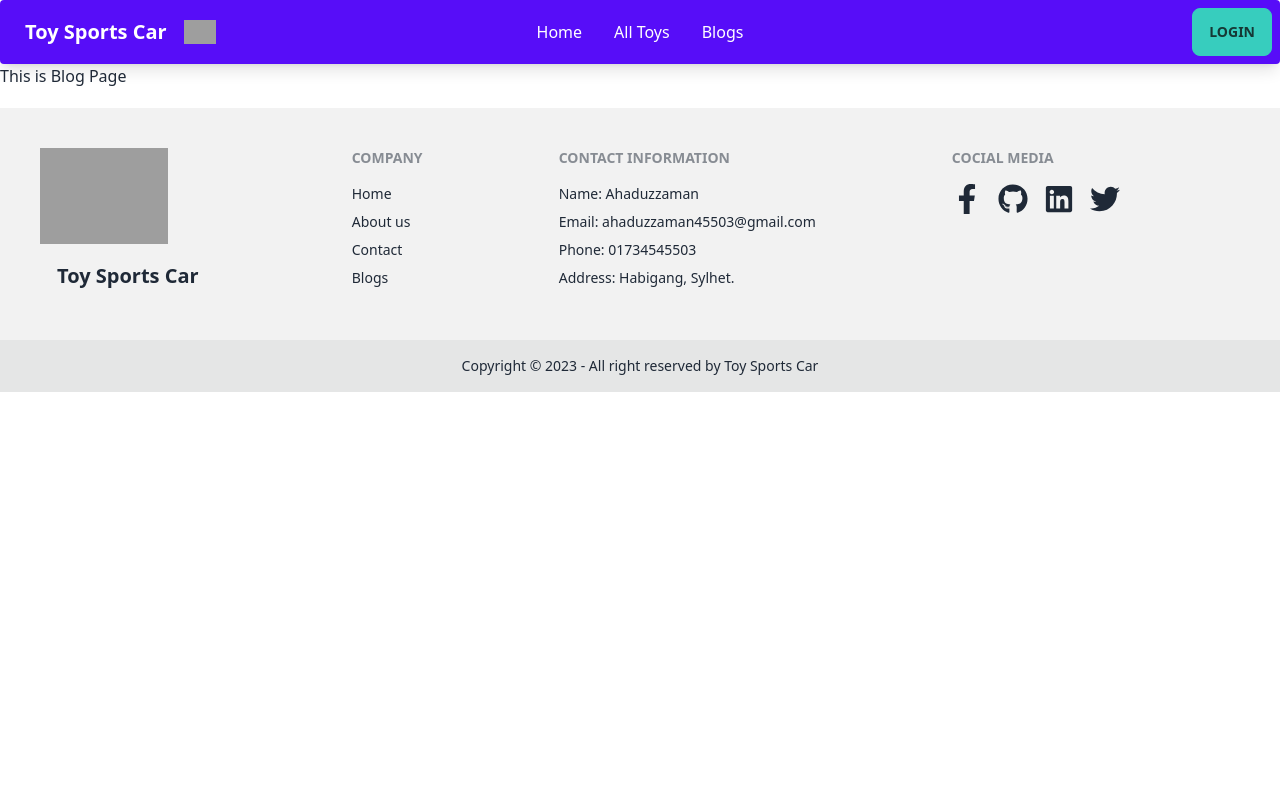
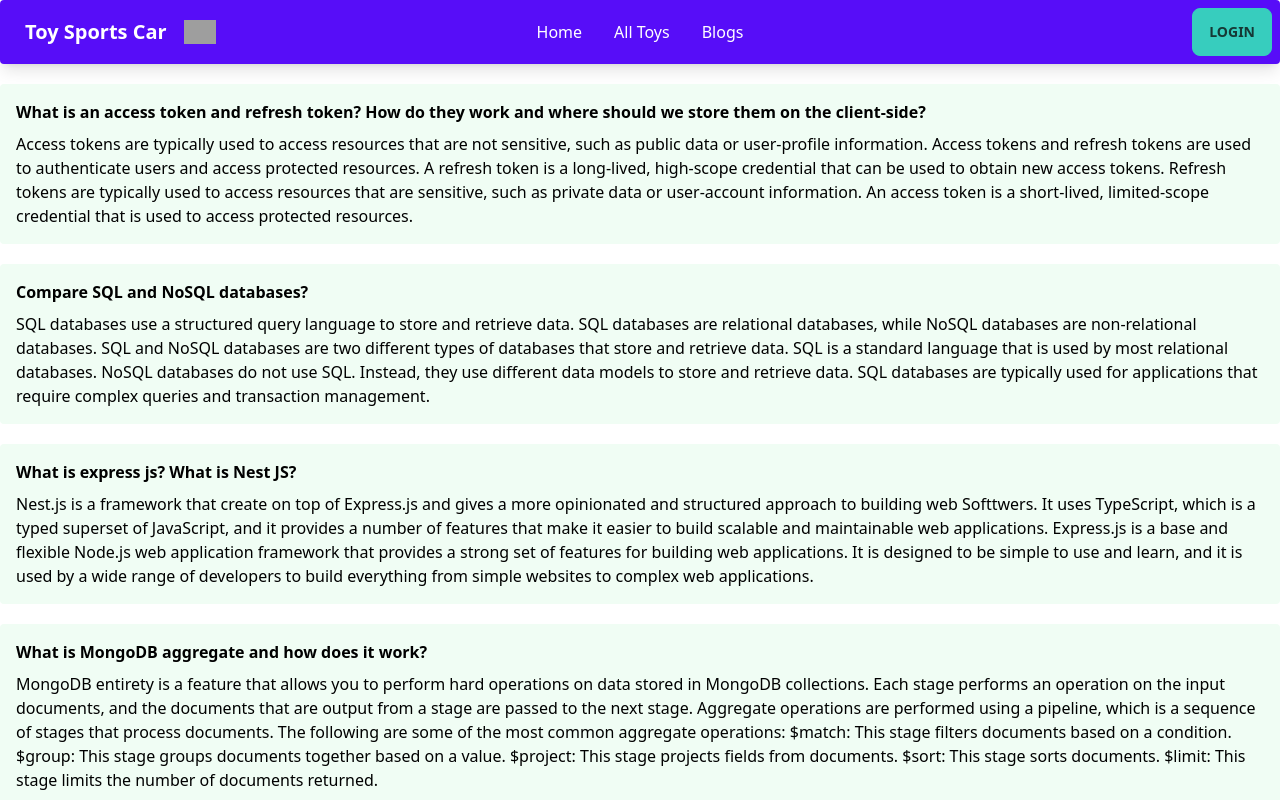
Before and after one commit to ahaduzzaman5503/toy_sports_car_client_side, a React (Vite) app: page /blog in a window 1280 px wide. Shown: the top 800 px of the page. Built offline with nearby package versions, Linux system fonts and the light colour scheme; no server answers; grey boxes are pictures that could not be loaded.

Commit message:
Blog page design and added QA

```diff
--- a/src/components/Blog/Blog.jsx
+++ b/src/components/Blog/Blog.jsx
@@ -1,11 +1,58 @@
-import React from 'react';
+import React from "react";
 
 const Blog = () => {
-    return (
-        <div className='container mx-auto'>
-            This is Blog Page
-        </div>
-    );
+  return (
+    <div className="container mx-auto">
+      <div className="bg-green-50 text-black rounded my-5 p-4">
+        <h1 className="font-bold mb-2">
+        What is an access token and refresh token? How do they work and where should we store them on the client-side?
+        </h1>
+        <p>
+        Access tokens are typically used to access resources that are not sensitive, such as public data or user-profile information. Access tokens and refresh tokens are used to authenticate users and access protected resources.  A refresh token is a long-lived, high-scope credential that can be used to obtain new access tokens. Refresh tokens are typically used to access resources that are sensitive, such as private data or user-account information.
+An access token is a short-lived, limited-scope credential that is used to access protected resources.
+        </p>
+      </div>
+
+      <div className="bg-green-50 text-black rounded my-5 p-4">
+        <h1 className="font-bold mb-2">
+        Compare SQL and NoSQL databases?
+        </h1>
+        <p>
+        SQL databases use a structured query language  to store and retrieve data. SQL databases are relational databases, while NoSQL databases are non-relational databases. SQL and NoSQL databases are two different types of databases that store and retrieve data.
+SQL is a standard language that is used by most relational databases. NoSQL databases do not use SQL. Instead, they use different data models to store and retrieve data. SQL databases are typically used for applications that require complex queries and transaction management.
+        </p>
+      </div>
+
+      <div className="bg-green-50 text-black rounded my-5 p-4">
+        <h1 className="font-bold mb-2">
+        What is express js? What is Nest JS?
+        </h1>
+        <p>
+        Nest.js is a framework that create on top of Express.js and gives a more opinionated and structured approach to building web Softtwers. It uses TypeScript, which is a typed superset of JavaScript, and it provides a number of features that make it easier to build scalable and maintainable web applications.
+
+Express.js is a base and flexible Node.js web application framework that provides a strong set of features for building web applications. It is designed to be simple to use and learn, and it is used by a wide range of developers to build everything from simple websites to complex web applications.
+        </p>
+      </div>
+
+      <div className="bg-green-50 text-black rounded my-5 p-4">
+        <h1 className="font-bold mb-2">
+        What is MongoDB aggregate and how does it work?
+
+        </h1>
+        <p>
+        MongoDB entirety is a feature that allows you to perform hard operations on data stored in MongoDB collections.
+Each stage performs an operation on the input documents, and the documents that are output from a stage are passed to the next stage. Aggregate operations are performed using a pipeline, which is a sequence of stages that process documents.
+The following are some of the most common aggregate operations:
+
+$match: This stage filters documents based on a condition.
+$group: This stage groups documents together based on a value.
+$project: This stage projects fields from documents.
+$sort: This stage sorts documents.
+$limit: This stage limits the number of documents returned.
+        </p>
+      </div>
+    </div>
+  );
 };
 
 export default Blog;
--- a/src/components/Home/Gallarys.jsx
+++ /dev/null
@@ -1,29 +0,0 @@
-import React from "react";
-import Gallery from "next-gallery"
-
-const images = [
-  { src: 'https://picsum.photos/id/1018/1920/1080/', aspect_ratio: 16 / 9 },
-  { src: 'https://picsum.photos/id/1015/1920/1080/', aspect_ratio: 16 / 9 },
-  { src: 'https://picsum.photos/id/1019/1440/1080/', aspect_ratio: 4 / 3 },
-  { src: 'https://picsum.photos/id/1011/1080/1920/', aspect_ratio: 9 / 16 },
-  { src: 'https://picsum.photos/id/1012/1920/1080/', aspect_ratio: 16 / 9 },
-  { src: 'https://picsum.photos/id/1013/1920/1080/', aspect_ratio: 16 / 9 },
-  { src: 'https://picsum.photos/id/1014/1920/1080/', aspect_ratio: 16 / 9 },
-  { src: 'https://picsum.photos/id/1016/1920/1080/', aspect_ratio: 16 / 9 },
-  { src: 'https://picsum.photos/id/1020/1920/1080/', aspect_ratio: 16 / 9 },
-  { src: 'https://picsum.photos/id/1021/1920/1080/', aspect_ratio: 16 / 9 },
-  { src: 'https://picsum.photos/id/1022/1920/1080/', aspect_ratio: 16 / 9 },
-  { src: 'https://picsum.photos/id/1023/1920/1080/', aspect_ratio: 16 / 9 },
-  { src: 'https://picsum.photos/id/1024/1920/1080/', aspect_ratio: 16 / 9 },
-  { src: 'https://picsum.photos/id/1025/1920/1080/', aspect_ratio: 16 / 9 },
-  { src: 'https://picsum.photos/id/1026/1920/1080/', aspect_ratio: 16 / 9 },
-  { src: 'https://picsum.photos/id/1027/1920/1080/', aspect_ratio: 16 / 9 },
-  { src: 'https://picsum.photos/id/1028/1920/1080/', aspect_ratio: 16 / 9 },
-  { src: 'https://picsum.photos/id/1029/1920/1080/', aspect_ratio: 16 / 9 },
-]
-const widths = [500, 1000, 1600]
-const ratios = [2.2, 4, 6, 8]
-
-export default function Gallarys() {
-  return <Gallery initState={false} images={images} widths={widths} ratios={ratios} />
-}
```
